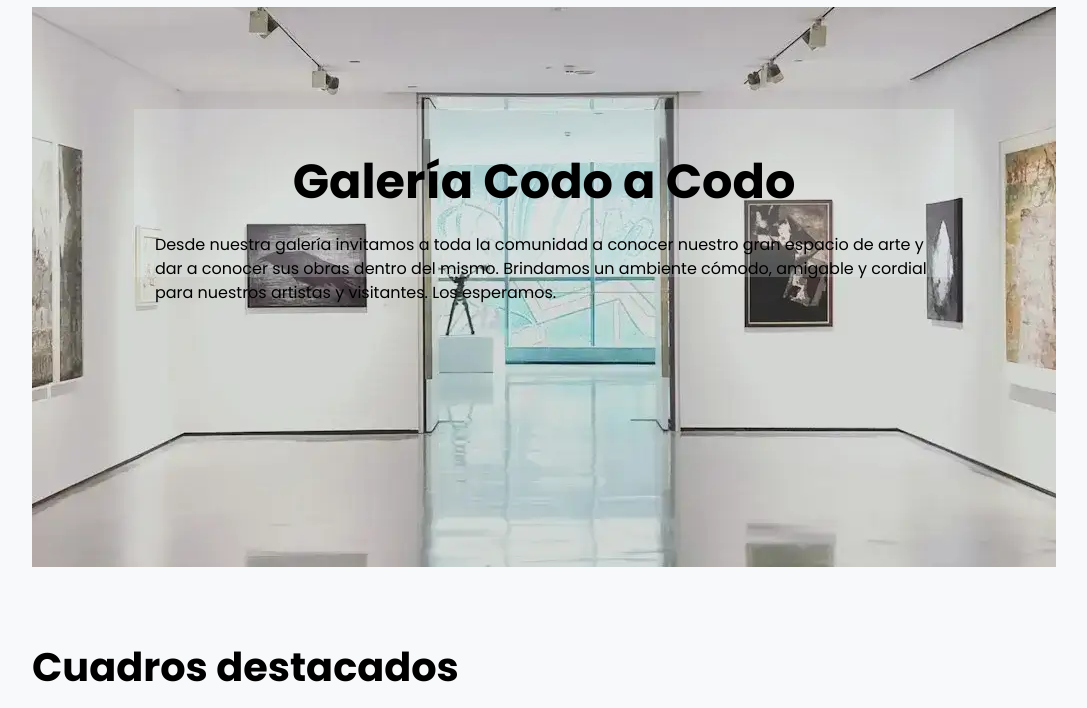
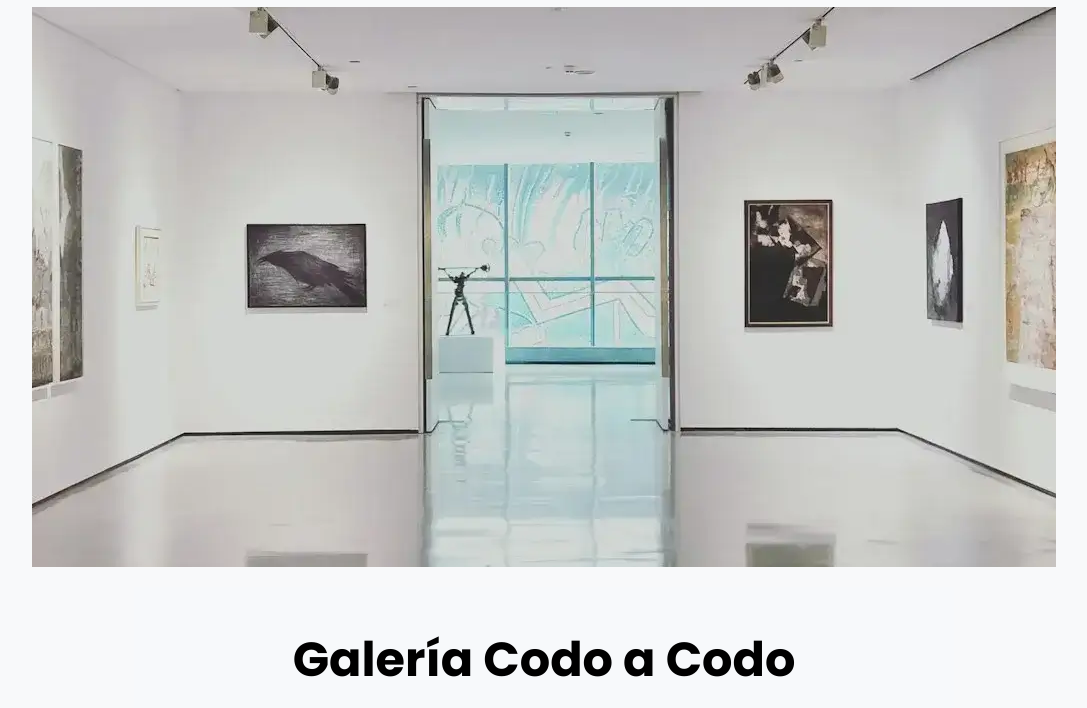
Before and after one commit to Ariel333111/cac-grupo15-tif, a plain HTML site: page index.html in a window 1280 px wide. Shown: the part 86-794 px from the top of the page, without its empty margins (96-1183 px from the left). Drawn offline with Linux system fonts and the light colour scheme.

Commit message:
cambio banner debajo

```diff
--- a/static/css/index.css
+++ b/static/css/index.css
@@ -111,7 +111,7 @@ small {
   justify-content: flex-start;
   flex-direction: column;
   margin-bottom: 1rem;
-  position: relative;
+
 
 
   & article {
@@ -126,11 +126,9 @@ small {
   }
 }
 .banner{
-  position: absolute;
-  z-index: 1;
   background-color: rgb(240, 248, 255, 0.2);
   height: 30%;
-  margin-top: 10%;
+  margin-top: 2%;
   padding:2%;
 
 }
```
